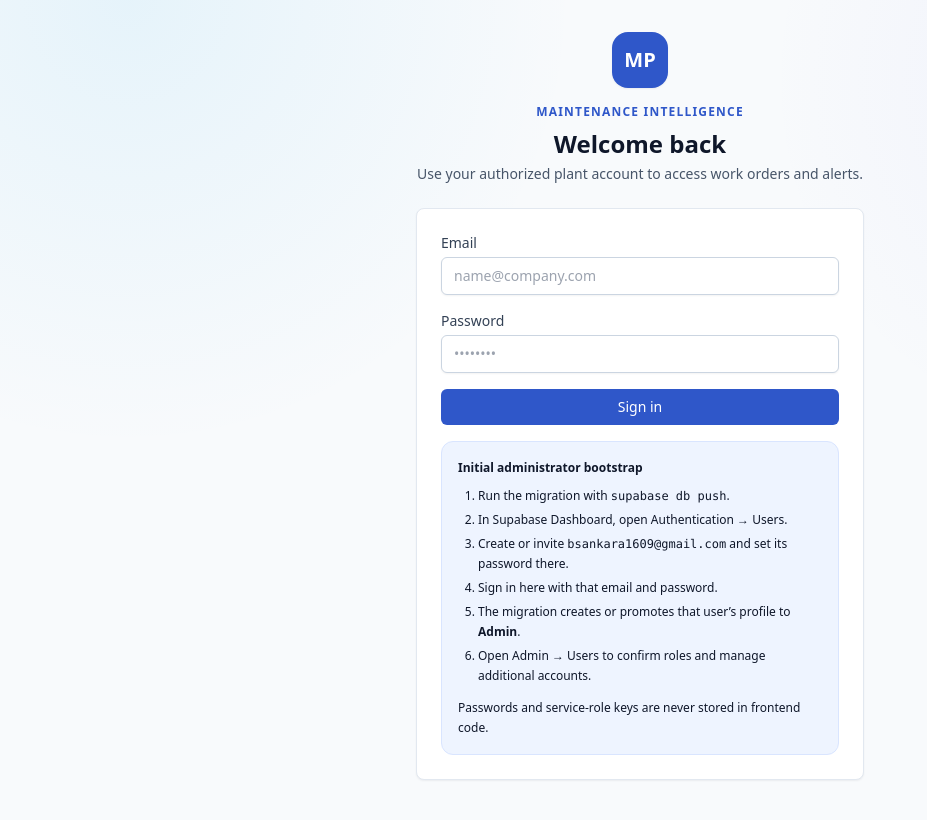
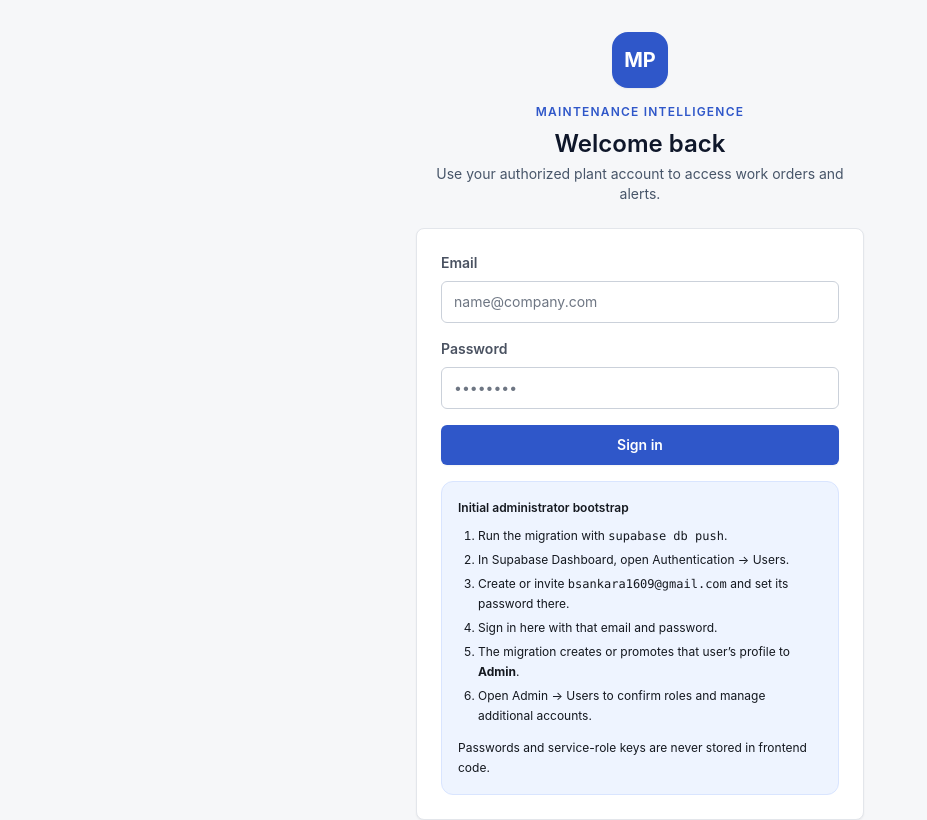
Before and after one commit to HiccupA1/Maintanance-predictor_bootcamp, a React (Vite) app in the folder frontend/: page /login in a window 1280 px wide. Shown: the whole page, without its empty margins (0-927 px from the left). Built offline with nearby package versions, Linux system fonts and the light colour scheme; no server answers.

Commit message:
style(frontend): modernize dashboard UI

```diff
--- a/frontend/src/components/ui/Button.tsx
+++ b/frontend/src/components/ui/Button.tsx
@@ -3,10 +3,12 @@ import type { ButtonHTMLAttributes } from 'react';
 type Variant = 'primary' | 'secondary' | 'danger';
 
 const VARIANTS: Record<Variant, string> = {
-  primary: 'bg-brand-600 text-white hover:bg-brand-700 disabled:bg-brand-600/50',
+  primary:
+    'bg-brand-600 text-white shadow-sm hover:bg-brand-700 hover:shadow-md disabled:bg-brand-600/50',
   secondary:
-    'border border-slate-300 bg-white text-slate-700 hover:bg-slate-50 disabled:text-slate-400',
-  danger: 'bg-red-600 text-white hover:bg-red-700 disabled:bg-red-600/50',
+    'border border-slate-300 bg-white text-slate-700 shadow-sm hover:bg-slate-50 hover:shadow-md disabled:text-slate-400',
+  danger:
+    'bg-red-600 text-white shadow-sm hover:bg-red-700 hover:shadow-md disabled:bg-red-600/50',
 };
 
 // PUBLIC_INTERFACE
@@ -32,7 +34,7 @@ export function Button({
       {...rest}
       disabled={disabled || loading}
       aria-busy={loading || undefined}
-      className={`inline-flex items-center justify-center gap-2 rounded-md px-3 py-2 text-sm font-medium transition disabled:cursor-not-allowed ${VARIANTS[variant]} ${className}`}
+      className={`inline-flex min-h-10 items-center justify-center gap-2 rounded-md px-4 py-2 text-sm font-semibold transition duration-150 disabled:cursor-not-allowed ${VARIANTS[variant]} ${className}`}
     >
       {loading && (
         <span
--- a/frontend/src/components/ui/EmptyState.tsx
+++ b/frontend/src/components/ui/EmptyState.tsx
@@ -19,7 +19,13 @@ export function EmptyState({
    */
   return (
     <div className="card p-8 text-center">
-      <h2 className="text-sm font-semibold text-slate-800">{title}</h2>
+      <div
+        aria-hidden="true"
+        className="mx-auto mb-4 flex h-10 w-10 items-center justify-center rounded-full bg-slate-100 text-sm font-bold text-slate-500"
+      >
+        —
+      </div>
+      <h2 className="text-base font-semibold text-slate-900">{title}</h2>
       {description && <p className="mt-1 text-sm text-slate-600">{description}</p>}
       {action && <div className="mt-4 flex justify-center">{action}</div>}
     </div>
--- a/frontend/src/components/ui/Spinner.tsx
+++ b/frontend/src/components/ui/Spinner.tsx
@@ -11,7 +11,7 @@ export function Spinner({ label = 'Loading' }: { label?: string }) {
     <span role="status" aria-live="polite" className="inline-flex items-center gap-2">
       <span
         aria-hidden="true"
-        className="h-4 w-4 animate-spin rounded-full border-2 border-slate-300 border-t-brand-600"
+        className="h-4 w-4 animate-spin rounded-full border-2 border-slate-200 border-t-brand-600"
       />
       <span className="text-sm text-slate-600">{label}…</span>
     </span>
--- a/frontend/src/index.css
+++ b/frontend/src/index.css
@@ -2,82 +2,326 @@
 @tailwind components;
 @tailwind utilities;
 
+:root {
+  --ui-primary: #1f4fd8;
+  --ui-primary-hover: #1a44bc;
+  --ui-primary-soft: #eef3ff;
+  --ui-primary-border: #c3d3fa;
+  --ui-canvas: #f6f7f9;
+  --ui-surface: #ffffff;
+  --ui-surface-muted: #edeff3;
+  --ui-surface-inverse: #12151b;
+  --ui-border: #e3e6eb;
+  --ui-border-strong: #cbd1da;
+  --ui-ink: #14181f;
+  --ui-ink-secondary: #4a5261;
+  --ui-ink-tertiary: #6e7683;
+  --ui-success: #0e7c4a;
+  --ui-success-soft: #e8f6ef;
+  --ui-success-border: #b7e2cd;
+  --ui-warning: #8a5108;
+  --ui-warning-soft: #fff5e6;
+  --ui-warning-border: #f5d9ac;
+  --ui-error: #c21f32;
+  --ui-error-soft: #fdeDEF;
+  --ui-error-border: #f5c2c8;
+  --ui-focus: #1f4fd8;
+  --ui-shadow-sm: 0 1px 2px rgb(20 24 31 / 6%), 0 1px 3px rgb(20 24 31 / 4%);
+  --ui-shadow-md: 0 4px 8px rgb(20 24 31 / 8%), 0 2px 4px rgb(20 24 31 / 4%);
+  --ui-radius-sm: 0.375rem;
+  --ui-radius-md: 0.5rem;
+  --ui-space-1: 0.25rem;
+  --ui-space-2: 0.5rem;
+  --ui-space-3: 0.75rem;
+  --ui-space-4: 1rem;
+  --ui-space-5: 1.5rem;
+  --ui-space-6: 2rem;
+  --ui-duration-fast: 150ms;
+  --ui-duration-normal: 200ms;
+}
+
 @layer base {
-  :root {
-    --app-bg: theme(colors.slate.50);
-    --panel-bg: theme(colors.white);
-    --panel-border: theme(colors.slate.200);
-    --text-primary: theme(colors.slate.900);
-    --text-secondary: theme(colors.slate.600);
-  }
-
   html,
   body,
   #root {
-    height: 100%;
+    min-height: 100%;
   }
 
   body {
-    @apply bg-slate-50 text-slate-900 antialiased;
-    background-image:
-      radial-gradient(circle at 10% 0%, rgba(14, 165, 233, 0.08), transparent 28rem),
-      radial-gradient(circle at 90% 10%, rgba(99, 102, 241, 0.06), transparent 24rem);
+    @apply antialiased;
+    background: var(--ui-canvas);
+    color: var(--ui-ink);
+    font-family:
+      Inter, ui-sans-serif, system-ui, -apple-system, BlinkMacSystemFont,
+      "Segoe UI", sans-serif;
   }
 
-  /* Visible focus for keyboard users across the app (accessibility baseline). */
+  ::selection {
+    background: var(--ui-primary-soft);
+    color: var(--ui-primary);
+  }
+
   :focus-visible {
-    @apply outline-none ring-2 ring-brand-500 ring-offset-2;
+    outline: 2px solid var(--ui-focus);
+    outline-offset: 2px;
+  }
+
+  button,
+  input,
+  select,
+  textarea {
+    transition:
+      border-color var(--ui-duration-fast) ease,
+      background-color var(--ui-duration-fast) ease,
+      box-shadow var(--ui-duration-fast) ease,
+      color var(--ui-duration-fast) ease;
+  }
+
+  table {
+    font-variant-numeric: tabular-nums;
   }
 }
 
 @layer components {
   .card {
-    @apply rounded-ui border border-slate-200 bg-white shadow-card transition-shadow duration-200;
+    @apply rounded-ui border bg-white;
+    border-color: var(--ui-border);
+    box-shadow: var(--ui-shadow-sm);
+    transition:
+      border-color var(--ui-duration-fast) ease,
+      box-shadow var(--ui-duration-fast) ease;
   }
 
   .card:hover {
-    @apply shadow-lg;
+    border-color: var(--ui-border-strong);
+    box-shadow: var(--ui-shadow-md);
   }
 
   .card-header {
-    @apply flex items-start justify-between gap-3 border-b border-slate-100 px-4 py-3;
+    @apply flex items-start justify-between gap-3 border-b px-5 py-4;
+    border-color: var(--ui-border);
   }
 
   .card-body {
-    @apply px-4 py-4;
+    @apply px-5 py-5;
   }
 
   .label {
-    @apply block text-sm font-medium text-slate-700;
+    @apply block text-sm font-semibold;
+    color: var(--ui-ink-secondary);
   }
 
   .input {
-    @apply mt-1 w-full rounded-md border border-slate-300 bg-white px-3 py-2 text-sm text-slate-900 shadow-sm
-      focus:border-brand-500 focus:outline-none focus:ring-1 focus:ring-brand-500
-      disabled:bg-slate-100 disabled:text-slate-500;
+    @apply mt-2 w-full rounded-md bg-white px-3 py-2.5 text-sm shadow-none;
+    border: 1px solid var(--ui-border-strong);
+    color: var(--ui-ink);
   }
 
-  table {
-    @apply text-slate-800;
+  .input::placeholder {
+    color: var(--ui-ink-tertiary);
+  }
+
+  .input:hover {
+    border-color: #9aa3af;
+  }
+
+  .input:focus {
+    border-color: var(--ui-primary);
+    box-shadow: 0 0 0 3px rgb(31 79 216 / 14%);
+    outline: none;
+  }
+
+  .input:disabled {
+    background: var(--ui-surface-muted);
+    color: var(--ui-ink-tertiary);
+    cursor: not-allowed;
+  }
+
+  .field-error {
+    @apply mt-1 block text-xs font-medium;
+    color: var(--ui-error);
   }
 
   tbody tr {
-    @apply transition-colors duration-150;
+    border-color: var(--ui-border);
+    transition: background-color var(--ui-duration-fast) ease;
+  }
+
+  tbody tr:nth-child(even) {
+    background: var(--ui-canvas);
+  }
+
+  tbody tr:hover {
+    background: var(--ui-primary-soft);
+  }
+
+  thead {
+    background: var(--ui-surface-muted);
+  }
+
+  thead th {
+    color: var(--ui-ink-secondary);
+    font-size: 0.75rem;
+    font-weight: 700;
+    letter-spacing: 0.02em;
+    text-transform: none;
+  }
+
+  .health-checking,
+  .health-ok,
+  .health-degraded,
+  .health-down {
+    @apply inline-flex items-center rounded-full border px-2.5 py-1 text-xs font-semibold;
   }
 
   .health-checking {
-    @apply bg-slate-700 text-slate-200;
+    background: var(--ui-surface-muted);
+    border-color: var(--ui-border-strong);
+    color: var(--ui-ink-secondary);
   }
 
   .health-ok {
-    @apply bg-emerald-400/20 text-emerald-200 ring-1 ring-emerald-300/30;
+    background: var(--ui-success-soft);
+    border-color: var(--ui-success-border);
+    color: var(--ui-success);
   }
 
   .health-degraded {
-    @apply bg-amber-400/20 text-amber-200 ring-1 ring-amber-300/30;
+    background: var(--ui-warning-soft);
+    border-color: var(--ui-warning-border);
+    color: var(--ui-warning);
   }
 
   .health-down {
-    @apply bg-red-400/20 text-red-200 ring-1 ring-red-300/30;
+    background: var(--ui-error-soft);
+    border-color: var(--ui-error-border);
+    color: var(--ui-error);
   }
 }
+
+/* Shared shell styling is intentionally selector-based so existing component
+   structure, navigation, and behavior remain unchanged. */
+.app-shell {
+  background: var(--ui-canvas);
+}
+
+.app-header {
+  background: var(--ui-surface) !important;
+  border-color: var(--ui-border) !important;
+  box-shadow: var(--ui-shadow-sm);
+}
+
+.app-header > div:first-child {
+  display: none;
+}
+
+.app-header .brand-mark {
+  background: var(--ui-primary) !important;
+  box-shadow: 0 0 0 4px var(--ui-primary-soft) !important;
+  color: white !important;
+}
+
+.app-header .text-white {
+  color: var(--ui-ink) !important;
+}
+
+.app-header .text-cyan-300 {
+  color: var(--ui-primary) !important;
+}
+
+.app-header .text-slate-300,
+.app-header .text-slate-400 {
+  color: var(--ui-ink-secondary) !important;
+}
+
+.app-header .app-nav a {
+  border-radius: var(--ui-radius-sm);
+  color: var(--ui-ink-secondary) !important;
+}
+
+.app-header .app-nav a:hover {
+  background: var(--ui-primary-soft) !important;
+  color: var(--ui-primary) !important;
+}
+
+.app-header .app-nav a[aria-current="page"] {
+  background: var(--ui-primary-soft) !important;
+  color: var(--ui-primary) !important;
+  box-shadow: inset 3px 0 0 var(--ui-primary);
+}
+
+.app-header .role-pill {
+  background: var(--ui-primary-soft);
+  border: 1px solid var(--ui-primary-border);
+  border-radius: 999px;
+  color: var(--ui-primary);
+  padding: var(--ui-space-1) var(--ui-space-2);
+  font-size: 0.75rem;
+  font-weight: 700;
+}
+
+.app-header .health-pill {
+  white-space: nowrap;
+}
+
+.app-header button {
+  border-color: var(--ui-border-strong) !important;
+  background: var(--ui-surface) !important;
+  color: var(--ui-ink-secondary) !important;
+}
+
+.app-header button:hover {
+  background: var(--ui-canvas) !important;
+  color: var(--ui-ink) !important;
+}
+
+.app-shell > div.border-b {
+  background: var(--ui-surface) !important;
+  border-color: var(--ui-border) !important;
+}
+
+.app-shell > div.border-b p {
+  color: var(--ui-ink-secondary);
+}
+
+.app-shell > div.border-b span {
+  color: var(--ui-ink-tertiary);
+}
+
+.app-shell footer {
+  background: var(--ui-surface);
+  border-color: var(--ui-border) !important;
+}
+
+.app-shell main {
+  padding-top: var(--ui-space-6);
+  padding-bottom: var(--ui-space-6);
+}
+
+@media (max-width: 768px) {
+  .app-header .app-nav {
+    order: 3;
+    width: 100%;
+    overflow-x: auto;
+    padding-bottom: var(--ui-space-1);
+  }
+
+  .app-header .app-nav a {
+    white-space: nowrap;
+  }
+
+  .app-header .health-pill {
+    display: none;
+  }
+}
+
+@media (prefers-reduced-motion: reduce) {
+  *,
+  *::before,
+  *::after {
+    animation-duration: 0.01ms !important;
+    animation-iteration-count: 1 !important;
+    scroll-behavior: auto !important;
+    transition-duration: 0.01ms !important;
+  }
+}
```
Also changed, not shown: frontend/src/components/ui/Badge.tsx (+7 -7 lines).
